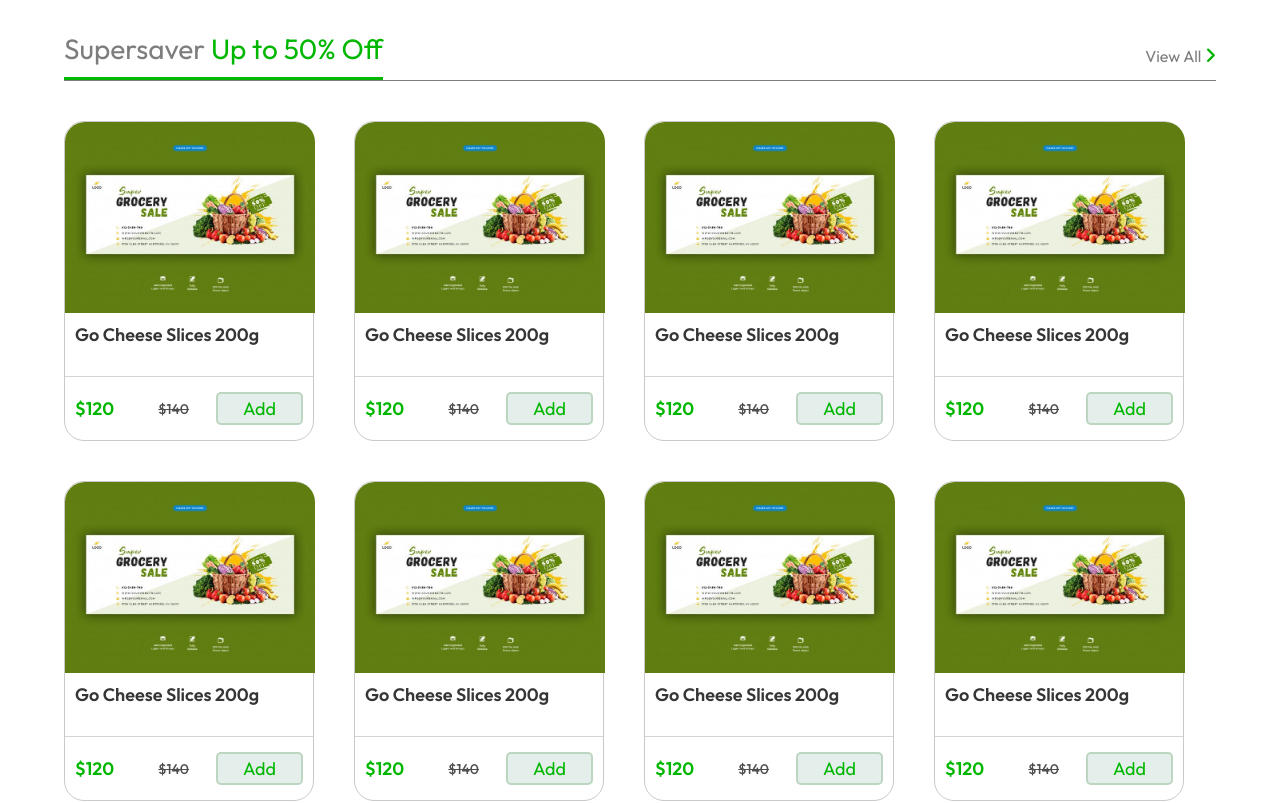
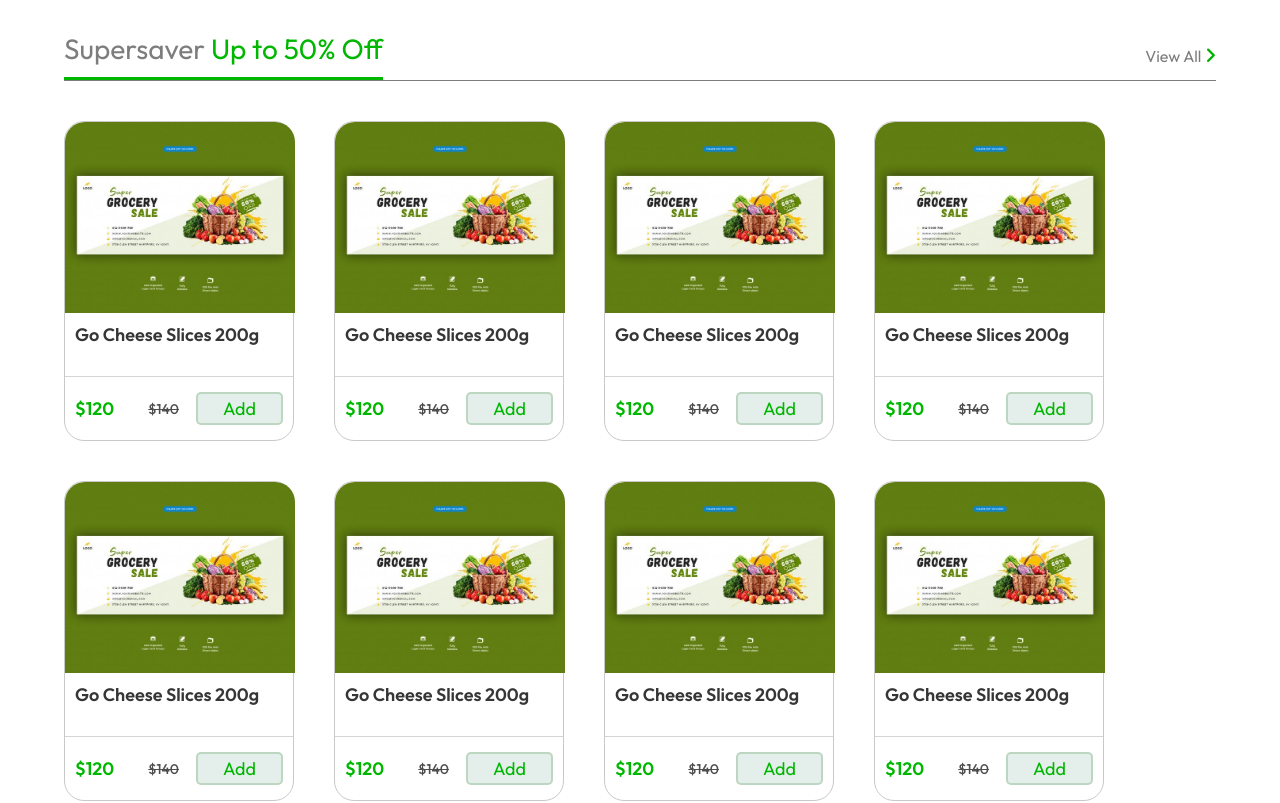
Before and after one commit to CrazieGuru/UCO, a React (Vite) app in the folder frontend/: page / in a window 1280 px wide. Shown: the part 720-1523 px from the top of the page. Built offline with nearby package versions, Linux system fonts and the light colour scheme.

Commit message:
changes new component of zone

```diff
--- a/frontend/src/Components/ItemCard/ItemCard.css
+++ b/frontend/src/Components/ItemCard/ItemCard.css
@@ -1,5 +1,5 @@
 .card{
-    width: 250px;
+    width: 230px;
     height: 320px;
     display: flex;
     flex-direction: column;
@@ -8,7 +8,7 @@
     border: 1px solid rgb(202, 201, 201);
 }
 .card .item-img{
-    min-width: 250px;
+    min-width: 230px;
     min-height: 60%;
 }
 .item-img img{
```
